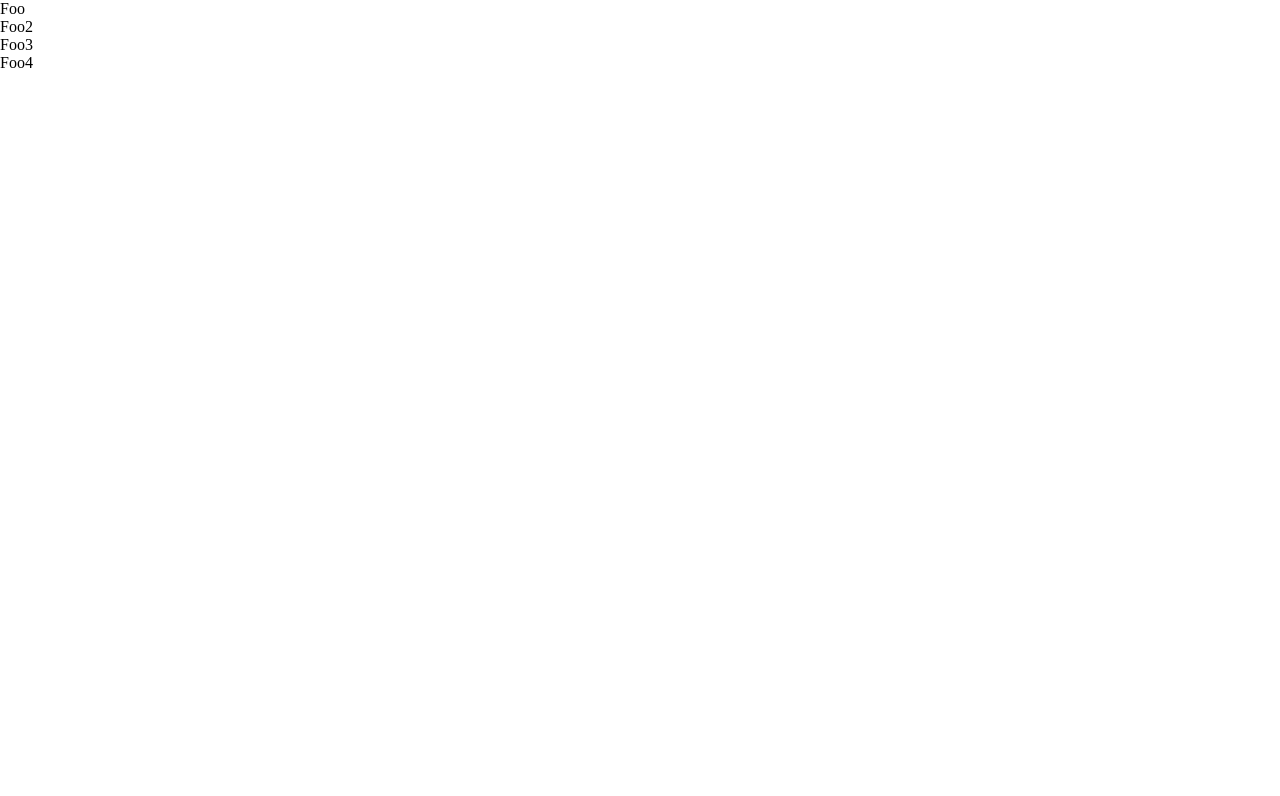
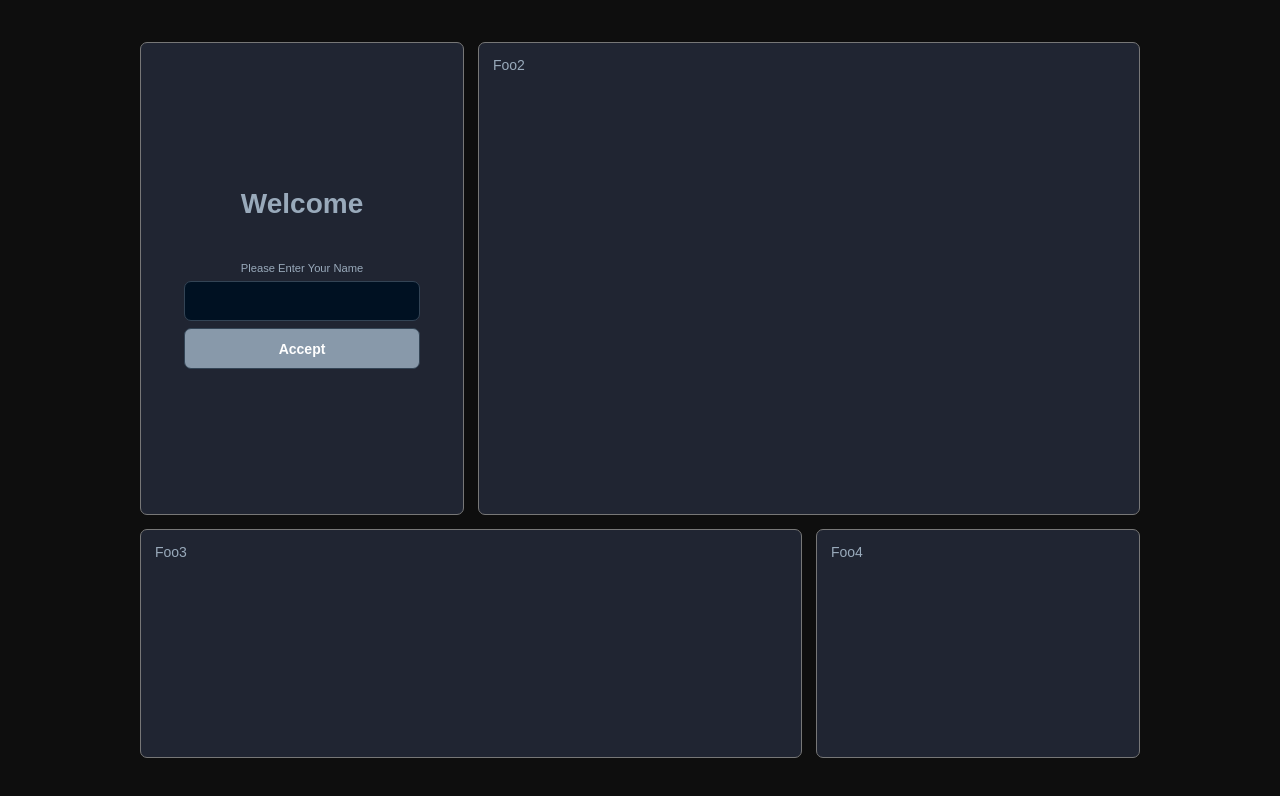
Before and after one commit to kailight/splash-test, a Next.js app: page / in a window 1280 px wide. Shown: the top 796 px of the page. Built offline with nearby package versions, Linux system fonts and the light colour scheme.

Commit message:
did some ux

```diff
--- /dev/null
+++ b/components/Login.tsx
@@ -0,0 +1,32 @@
+import React, { useState } from "react";
+import styles from './login.module.scss'
+
+interface LoginProps {
+  onLogin: (name:string) => unknown
+}
+
+export default function Login(props:LoginProps) {
+
+  const [name, setName] = useState('');
+
+  const handleChange = (event:React.FormEvent<HTMLInputElement>) => {
+    setName(event.currentTarget.value);
+  };
+
+  const doLogin = () => {
+    console.info('doLogin()', name);
+    props.onLogin(name)
+  }
+
+  return (
+      <div className={styles.wrapper}>
+        <h3 className={styles.welcome}>Welcome</h3>
+        <form className={styles.form} onSubmit={(event)=>event.preventDefault()}>
+          <div className={styles.title}>Please Enter Your Name</div>
+          <input value={name} onChange={handleChange}/>
+          <button onClick={() => doLogin()}>Accept</button>
+        </form>
+      </div>
+  )
+
+}
--- /dev/null
+++ b/components/Scoreboard.tsx
@@ -0,0 +1,83 @@
+import React, { useState } from "react";
+import styles from './scoreboard.module.scss'
+
+interface ScoreboardProps {
+  onStart: (points:number, multiplier:number) => unknown
+}
+
+export default function Scoreboard(props:ScoreboardProps) {
+
+  const [points, setPoints] = useState(100)
+  const [multiplier, setMultiplier] = useState(1.00)
+
+  const increasePoints = () => {
+    const newPoints = points+25;
+    setPoints(newPoints);
+  }
+
+  const decreasePoints = () => {
+    const newPoints = points-1 >= 100 ? points-25 : 100;
+    setPoints(newPoints);
+  }
+
+  const increaseMultiplier = () => {
+    const newMultiplier = multiplier+0.25;
+    setMultiplier(newMultiplier);
+  }
+
+  const decreaseMultiplier = () => {
+    const newMultiplier = multiplier-0.25 >= 1 ? multiplier-0.25 : 1;
+    setMultiplier(newMultiplier);
+  }
+
+  const startApp = () => {
+    console.info('startApp()');
+    props.onStart(points, multiplier)
+  }
+
+  return (
+    <div className={styles.wrapper}>
+
+      <div className={styles.pointsWrapper}>
+        <div className={styles.points}>
+          <div className={styles.incdec} onClick={decreasePoints}>-</div>
+          Points: {points}
+          <div className={styles.incdec} onClick={increasePoints}>+</div>
+        </div>
+        <div className={styles.multiplier}>
+          <div className={styles.incdec} onClick={decreaseMultiplier}>-</div>
+          Multiplier: {multiplier}
+          <div className={styles.incdec} onClick={increaseMultiplier}>+</div>
+        </div>
+      </div>
+
+      <div>
+        <button className='hl' onClick={startApp}>START</button>
+      </div>
+
+      <div className='section-title'>Current Round</div>
+
+      <table className={styles.table}>
+        <thead>
+          <tr>
+            <td>Name</td><td>Points</td><td>Multiplier</td>
+          </tr>
+        </thead>
+        <tbody>
+          <tr>
+            <td>-</td><td>-</td><td>-</td>
+          </tr>
+        </tbody>
+      </table>
+
+      <div className='section-title'>Speed</div>
+
+      <div className={styles.table}>
+        ToDo (always 1x)
+      </div>
+
+      <div>This is scoreboard</div>
+    </div>
+  )
+
+}
--- /dev/null
+++ b/components/controls.css
@@ -0,0 +1,4 @@
+input {
+    padding: 0.5rem 1rem;
+    border-radius: 1rem;
+}
--- /dev/null
+++ b/components/login.module.scss
@@ -0,0 +1,23 @@
+.wrapper {
+  display: flex;
+  flex-direction: column;
+  justify-content: center;
+  align-items: center;
+  height: 100%;
+  .welcome {
+    font-size: 2rem;
+  }
+}
+
+.form {
+  display: flex;
+  flex-direction: column;
+  gap: 0.5rem;
+  width: 80%;
+  margin-top: 3rem;
+  text-align: center;
+}
+
+.title {
+  font-size: 0.8rem;
+}
--- /dev/null
+++ b/components/scoreboard.module.scss
@@ -0,0 +1,55 @@
+.wrapper {
+  display: flex;
+  flex-direction: column;
+  justify-content: flex-start;
+  align-items: stretch;
+  height: 100%;
+  width: 100%;
+}
+
+.pointsWrapper {
+  display: flex;
+  gap: 0.5rem;
+  justify-content: space-between;
+  align-items: center;
+  text-align: center;
+  &> * {
+    padding: 1rem;
+    display: flex;
+    justify-content: space-between;
+    align-items: center;
+  }
+  .incdec {
+    padding: 0.8rem;
+    cursor: pointer;
+    color: #eef;
+    font-size: 2rem;
+    font-weight: 600;
+    user-select: none;
+    &:hover {
+      color: #fff;
+    }
+  }
+}
+
+.table {
+  thead {
+    th {
+      padding: 0.2rem;
+      text-align: center;
+    }
+  }
+  tbody {
+    td {
+      padding: 0.2rem;
+    }
+  }
+}
+
+.title {
+  font-size: 1.2rem;
+  padding: 0.5rem 0;
+  color: #def;
+  margin-top: 1rem;
+  margin-bottom: 0.2rem;
+}
--- a/pages/_app.tsx
+++ b/pages/_app.tsx
@@ -1,4 +1,6 @@
 import '@/styles/globals.css'
+import '@/styles/inputs.global.css'
+
 import type { AppProps } from 'next/app'
 
 export default function App({ Component, pageProps }: AppProps) {
--- a/pages/index.tsx
+++ b/pages/index.tsx
@@ -2,10 +2,42 @@ import Head from 'next/head'
 import Image from 'next/image'
 import { Inter } from 'next/font/google'
 import stylesLayout from '@/styles/Layout.module.scss'
+import {useState} from "react";
+
+import Login from "@/components/Login";
+import Scoreboard from "@/components/Scoreboard";
 
 const inter = Inter({ subsets: ['latin'] })
 
+
+interface User {
+  name: string,
+  loggedIn: boolean
+}
+
 export default function Home() {
+
+  const [user, setUser] = useState<User>({ name: '', loggedIn: false })
+
+  const preSetUser = (name:string) => {
+    if (name.length < 3) {
+      alert('Name is too short')
+      return
+    }
+    setUser({ loggedIn: true, name })
+  }
+
+  function LoginOrScoreboard() {
+    if (user.loggedIn) {
+      return (
+        <Scoreboard></Scoreboard>
+      )
+    }
+    return (
+      <Login onLogin={(name:string) => preSetUser(name)}></Login>
+    )
+  }
+
   return (
     <>
       <Head>
@@ -15,10 +47,12 @@ export default function Home() {
         <link rel="icon" href="/favicon.ico" />
       </Head>
       <main className={stylesLayout.main}>
-        <div>Foo</div>
-        <div>Foo2</div>
-        <div>Foo3</div>
-        <div>Foo4</div>
+        <div className={stylesLayout.topLeft}>
+          <LoginOrScoreboard></LoginOrScoreboard>
+        </div>
+        <div className={stylesLayout.topRight}>Foo2</div>
+        <div className={stylesLayout.bottomLeft}>Foo3</div>
+        <div  className={stylesLayout.bottomRight}>Foo4</div>
       </main>
     </>
   )
--- a/styles/Layout.module.scss
+++ b/styles/Layout.module.scss
@@ -1,10 +1,38 @@
 main.main {
+  padding: 3rem 10rem;
   width: 100vw;
   height: 100vh;
+  display: grid;
+  grid-template-columns: repeat(3, 1fr);
+  grid-template-rows: repeat(3, 1fr);
+  grid-gap: 1rem;
+  background-color: #0E0E0E;
+  & > * {
+    border: 1px solid #777;
+    background-color: #202532;
+    border-radius: 0.5rem;
+    padding: 1rem;
+    color: #9ab;
+  }
 }
 
-.layout {
-  display: grid;
-  grid-template-rows: repeat(2, 1fr);
-  grid-template-columns: repeat(2, 1fr);
+
+.topLeft {
+  grid-column: 1/1;
+  grid-row: 1/3;
 }
+
+.topRight {
+  grid-column: 2/-1;
+  grid-row: 1/3;
+}
+
+.bottomLeft {
+  grid-column: 1/3;
+  grid-row: 3/-1;
+}
+
+.bottomRight {
+  grid-column: 3/-1;
+  grid-row: 3/-1;
+}
--- a/styles/globals.css
+++ b/styles/globals.css
@@ -13,6 +13,9 @@ html,
 body {
   max-width: 100vw;
   overflow-x: hidden;
+  font-family: sans-serif;
+  font-size: 14px;
+  color: #45547a !important;
 }
 
 body {
@@ -38,3 +41,15 @@ a {
     color-scheme: dark;
   }
 }
+
+
+
+
+
+.section-title {
+  font-size: 1.2rem;
+  padding: 0.5rem 0;
+  color: #def;
+  margin-top: 1rem;
+  margin-bottom: 0.2rem;
+}
--- /dev/null
+++ b/styles/inputs.global.css
@@ -0,0 +1,29 @@
+input {
+    padding: 0.8rem 1rem;
+    border-radius: 0.5rem;
+    background-color: #012;
+    outline: 0;
+    border: 1px solid #345;
+    color: #eef;
+    font-size: 1rem;
+    font-weight: 600;
+}
+
+button {
+    padding: 0.8rem 1rem;
+    border-radius: 0.5rem;
+    font-size: 1rem;
+    font-weight: 600;
+    background-color: #89a;
+    color: #fff;
+    outline: 0;
+    border: 1px solid #345;
+    width: 100%;
+    cursor: pointer;
+}
+
+
+button.hl {
+    background-color: #f96;
+    color: #fff;
+}
```
